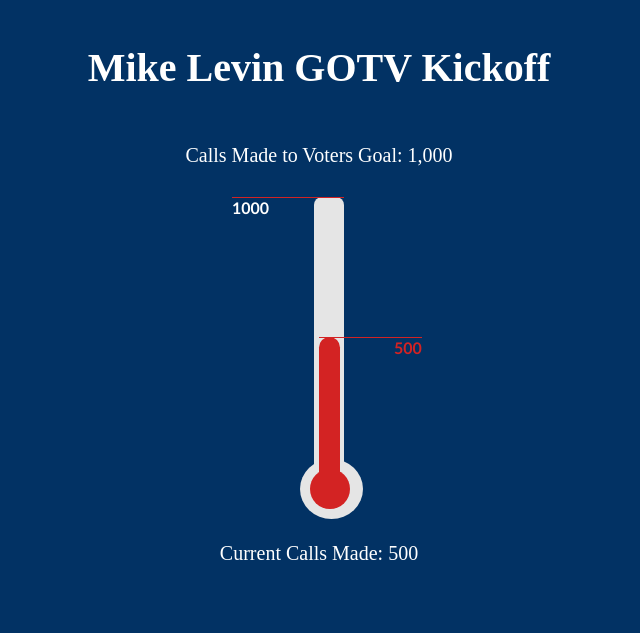
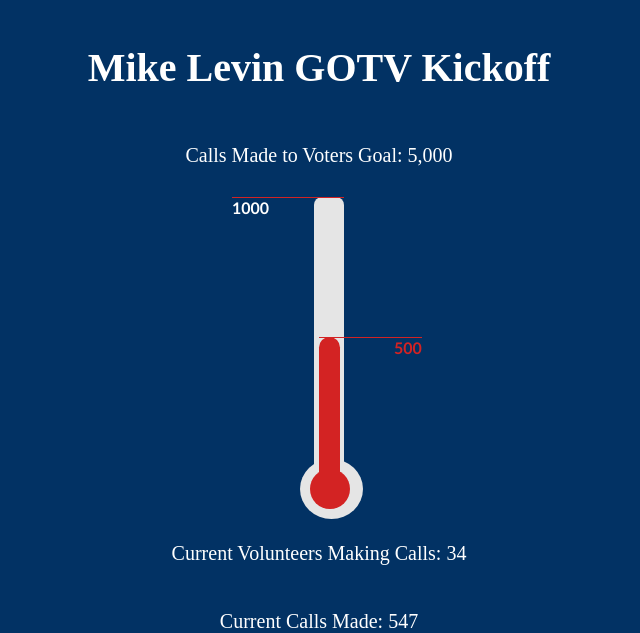
Before and after one commit to VHClarke/campaign_thermometer, a PHP site: page / in a window 1280 px wide. Shown: the part 191-824 px from the top of the page, without its empty margins (321-961 px from the left). Before the commit the page ends 751 px from the top, so only its background shows below. Run offline with PHP 8.4, Linux system fonts and the light colour scheme; some libraries are stand-ins or nearby versions.

Commit message:
changes to HTML and CSS

```diff
--- a/index.html
+++ b/index.html
@@ -13,7 +13,7 @@
       <h1>Mike Levin GOTV Kickoff</h1>
     </section>
     <section  class= "secTwo">
-        <span>Calls Made to Voters Goal: 1,000</span>
+        <span>Calls Made to Voters Goal: 5,000</span>
     <div id="thermometer">
                 <div class="track">
                     <div class="goal">
@@ -26,7 +26,10 @@
                 </div>
               </section>
               <section class="secThree">
-                  <span>Current Calls Made: 500</span>
+                  <span>Current Volunteers Making Calls: 34</span>
+              </section>
+              <section class="secFour">
+                <span>Current Calls Made: 547</span>
               </section>
             </div>
             <script src="https://ajax.googleapis.com/ajax/libs/jquery/3.1.0/jquery.min.js"></script>
--- a/style.css
+++ b/style.css
@@ -125,6 +125,12 @@ span {
   text-align: center;
 }
 
+.secFour {
+  margin: auto;
+  width: 50%;
+  text-align: center;
+}
+
 .pic {
  width: 50%;
  display: block;
```
